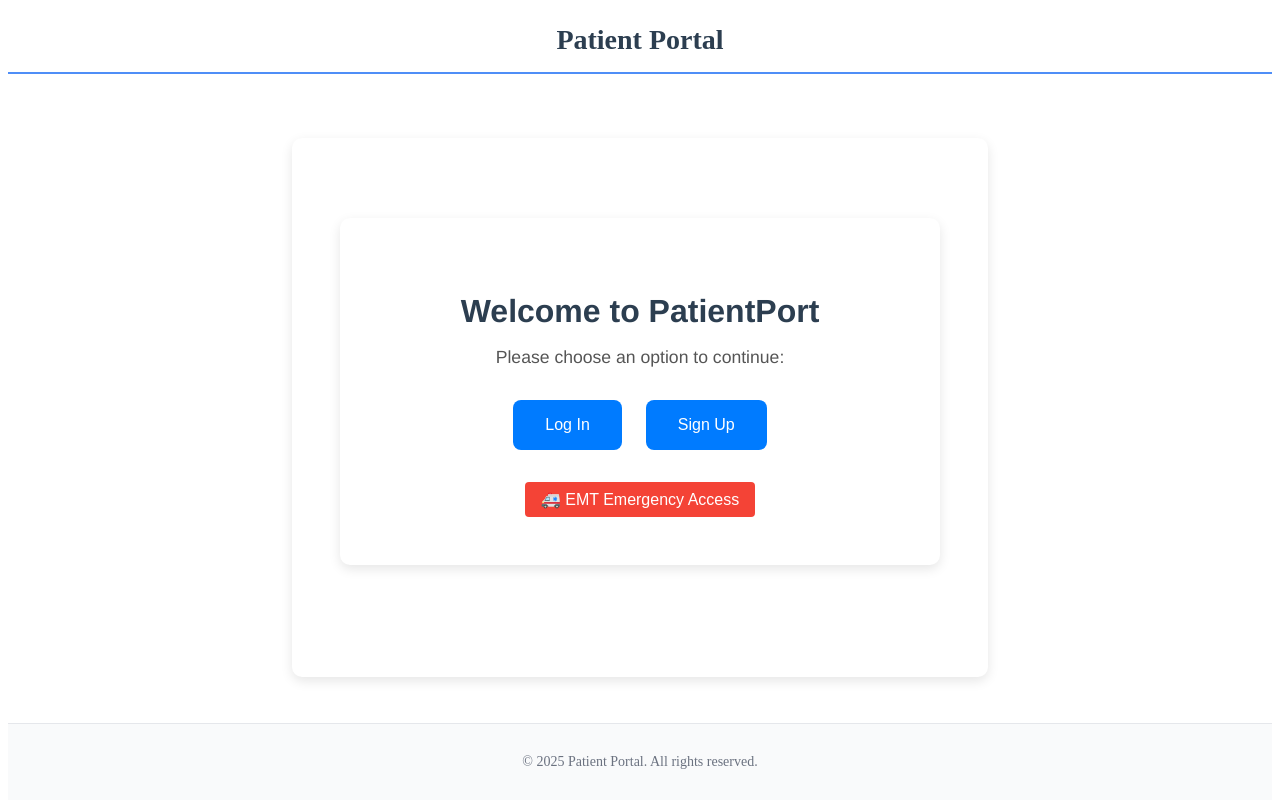
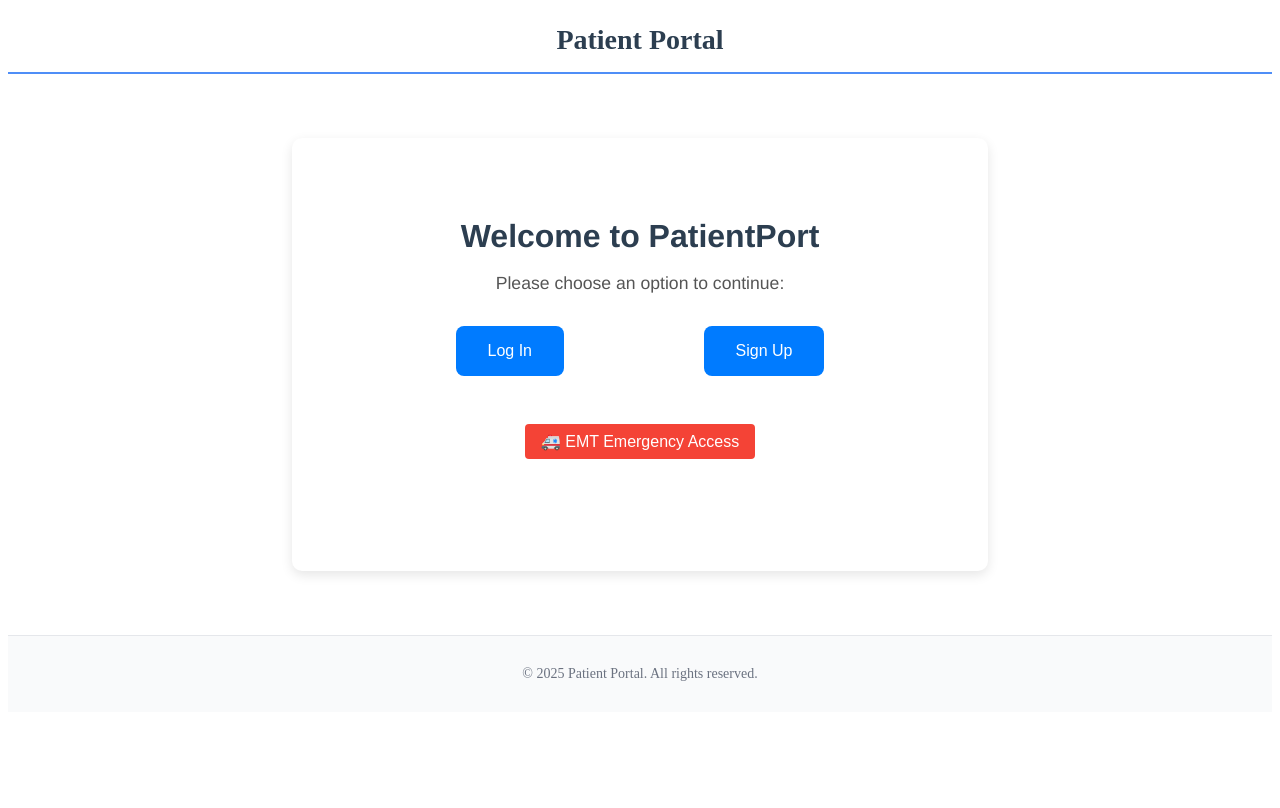
Before and after one commit to dinn7470/PatientPort_, a React (Vite) app in the folder frontend/: page / in a window 1280 px wide. Shown: the top 808 px of the page. Built offline with nearby package versions, Linux system fonts and the light colour scheme.

Commit message:
Update welcome.css

```diff
--- a/frontend/src/components/welcome.css
+++ b/frontend/src/components/welcome.css
@@ -1,10 +1,10 @@
 .welcome-page {
   max-width: 600px;
   margin: 2rem auto;
-  padding: 3rem;
-  background: #ffffff;
-  border-radius: 10px;
-  box-shadow: 0 4px 12px rgba(0, 0, 0, 0.1);
+  padding: 0;
+  background: none;
+  border-radius: 0;
+  box-shadow: 0;
   text-align: center;
   font-family: 'Helvetica Neue', Arial, sans-serif;
 }
@@ -24,12 +24,12 @@
 /* Container for login/signup buttons */
 .welcome-buttons {
   display: flex;
-  justify-content: center;
-  gap: 1.5rem; /* Increased gap for more spacing between buttons */
-  margin-top: 2rem; /* Added top margin for better positioning */
+  justify-content: space-evenly; /* Adjusted from center to space-evenly */
+  margin-top: 2rem;
+  gap: 1.5rem; /* This gap controls space between buttons */
 }
 
-/* Styles for buttons in the welcome section */
+/* Button styling */
 .welcome-buttons button {
   padding: 1rem 2rem;  /* Adjusted padding for larger buttons */
   font-size: 1rem;
@@ -37,6 +37,7 @@
   border-radius: 8px;
   cursor: pointer;
   width: auto; /* Ensure buttons take up only necessary space */
+  margin-bottom: 1rem;  /* Added margin-bottom to ensure space below the buttons */
 }
 
 /* Login / Sign Up button styles */
```
